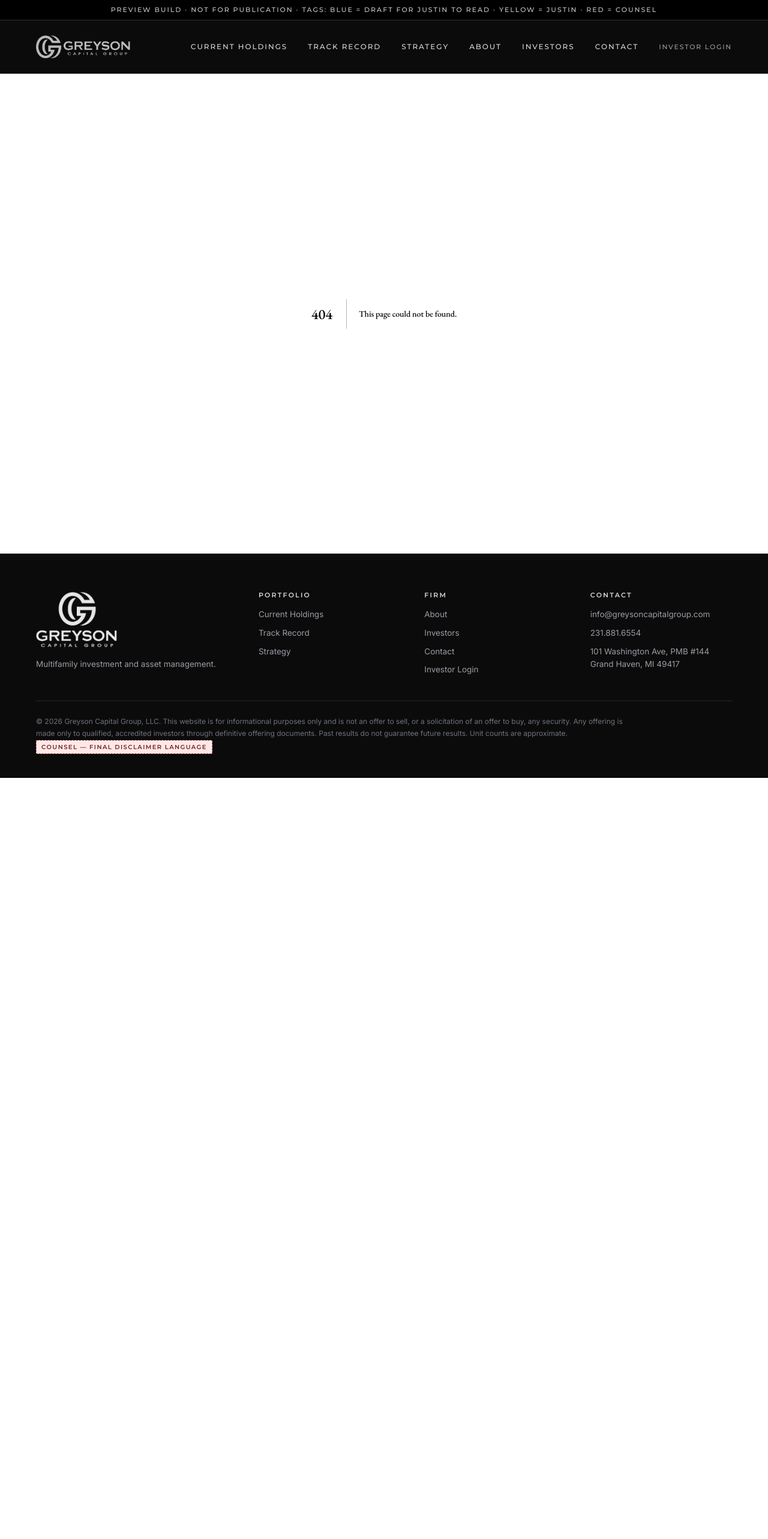
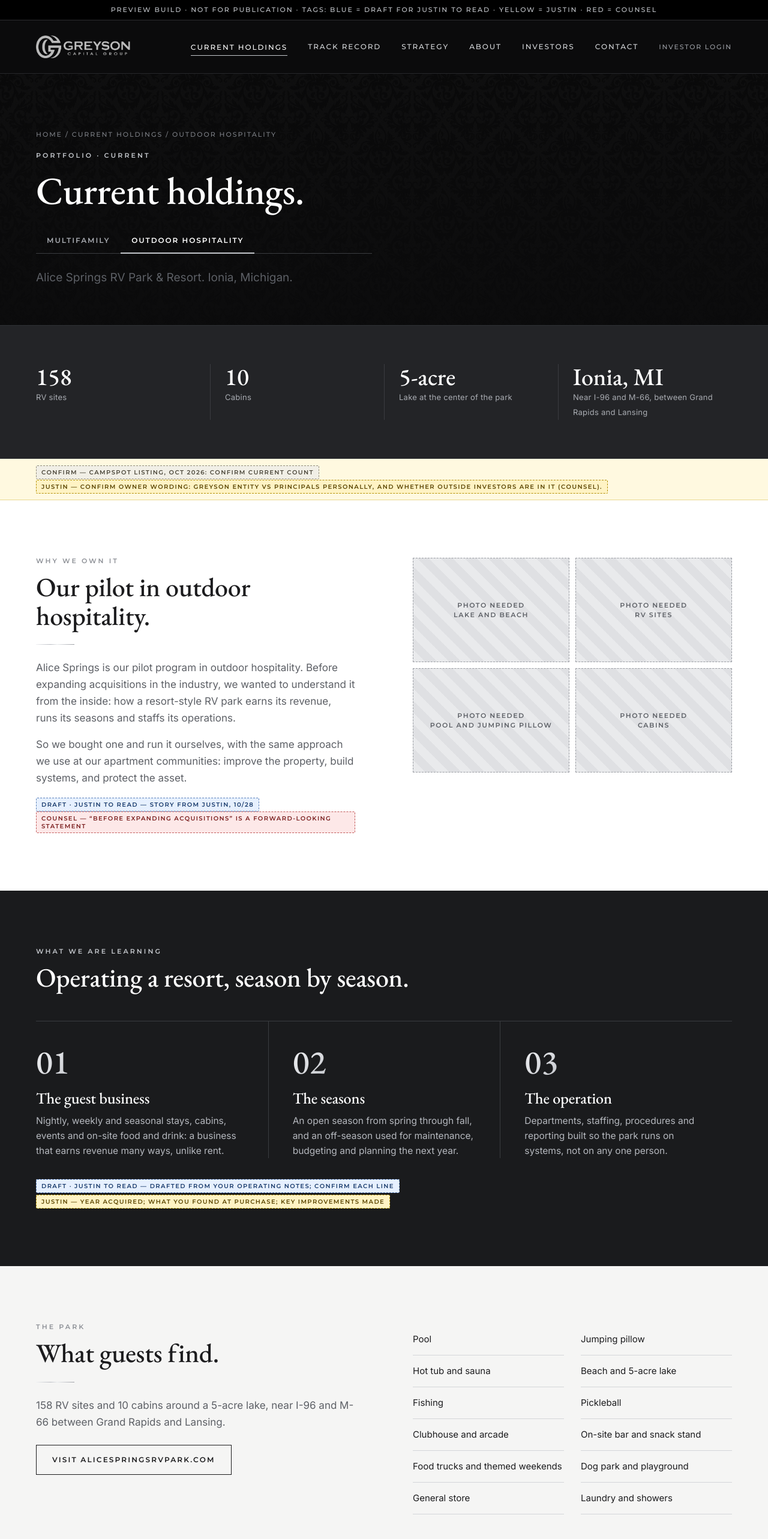
Before and after one commit to Greyson-Capital-Group/greysoncapitalgroup.com, a Next.js app: page /current-holdings/outdoor-hospitality in a window 1280 px wide. Before the commit this address had no page. Shown: the top 2566 px of the page at 60% size. Before the commit the page ends 1297 px from the top, so only its background shows below. Built offline with nearby package versions, Linux system fonts and the light colour scheme.

Commit message:
Current Holdings split into Multifamily and Outdoor Hospitality; Alice Springs story page; About 'Beyond multifamily'
Co-Authored-By: Claude Opus 5.5 <noreply@anthropic.com>
Claude-Session: https://claude.ai/code/session_014Xvw2MyEAiTkNBY6PzWLaJ

```diff
--- /dev/null
+++ b/app/current-holdings/outdoor-hospitality/page.tsx
@@ -0,0 +1,82 @@
+import { notFound } from 'next/navigation';
+import HoldingsTabs from '@/components/HoldingsTabs';
+import { Tag } from '@/components/Flags';
+import { aliceSprings as a, isVisible } from '@/lib/content';
+import { SCHEDULE_URL, SHOW_REVIEW_NOTES } from '@/data/site';
+
+export const metadata = {
+  title: 'Current Holdings · Outdoor Hospitality',
+  description: 'Alice Springs RV Park & Resort in Ionia, Michigan: our pilot in outdoor hospitality.',
+};
+
+// Facts: park listing (Campspot) and Pure Michigan listing, Oct 2026. Story: Justin, 2026-10-28.
+export default function OutdoorHospitalityPage() {
+  if (!isVisible('aliceSprings')) notFound();
+  const photoSlots = ['Lake and beach', 'RV sites', 'Pool and jumping pillow', 'Cabins'];
+  return (
+    <>
+      <section className="page-hero damask"><div className="wrap">
+        <div className="crumbs">Home / Current Holdings / Outdoor Hospitality</div><div className="eyebrow light">Portfolio · Current</div>
+        <h1>Current holdings.</h1>
+        <HoldingsTabs active="hospitality" />
+        <p className="lede">{a.name}. {a.location}.</p>
+      </div></section>
+
+      <section className="proof"><div className="wrap">
+        <div className="item"><strong>{a.rvSites}</strong><span>RV sites</span></div>
+        <div className="item"><strong>{a.cabins}</strong><span>Cabins</span></div>
+        <div className="item"><strong>5-acre</strong><span>Lake at the center of the park</span></div>
+        <div className="item"><strong>Ionia, MI</strong><span>{a.access}</span></div>
+      </div></section>
+      {SHOW_REVIEW_NOTES && (
+        <div className="review-strip"><div className="wrap">
+          <Tag kind="CONFIRM">{a.sitesSource}</Tag> <Tag kind="JUSTIN">{a.ownershipNote}</Tag>
+        </div></div>
+      )}
+
+      <section><div className="wrap split">
+        <div>
+          <div className="eyebrow">Why we own it</div><h2 style={{ marginTop: '14px' }}>Our pilot in outdoor hospitality.</h2><div className="rule"></div>
+          <p className="lede small">Alice Springs is our pilot program in outdoor hospitality. Before expanding acquisitions in the industry, we wanted to understand it from the inside: how a resort-style RV park earns its revenue, runs its seasons and staffs its operations.</p>
+          <p className="lede small" style={{ marginTop: '16px' }}>So we bought one and run it ourselves, with the same approach we use at our apartment communities: improve the property, build systems, and protect the asset.</p>
+          <p style={{ marginTop: '16px' }}><Tag kind="DRAFT">story from Justin, 10/28</Tag> <Tag kind="COUNSEL">“before expanding acquisitions” is a forward-looking statement</Tag></p>
+        </div>
+        <div className="gal">
+          {a.photos.length
+            ? a.photos.map((p: { src: string; alt: string }) => <div key={p.src}><img src={p.src} alt={p.alt} loading="lazy" /></div>)
+            : photoSlots.map((l) => (
+                <div key={l} className="ph32" style={{ position: 'relative' }}>
+                  {SHOW_REVIEW_NOTES
+                    ? <div className="placeholder"><span>Photo needed<br />{l}</span></div>
+                    : <div className="brand-block" role="img" aria-label={l}><img src="/img/logo_G_silver.png" alt="" /></div>}
+                </div>
+              ))}
+        </div>
+      </div></section>
+
+      <section className="dark"><div className="wrap">
+        <div className="eyebrow">What we are learning</div><h2 style={{ marginTop: '14px' }}>Operating a resort, season by season.</h2>
+        <div className="steps" style={{ marginTop: '48px' }}>
+          <div className="step"><div className="n">01</div><h3>The guest business</h3><p>Nightly, weekly and seasonal stays, cabins, events and on-site food and drink: a business that earns revenue many ways, unlike rent.</p></div>
+          <div className="step"><div className="n">02</div><h3>The seasons</h3><p>An open season from spring through fall, and an off-season used for maintenance, budgeting and planning the next year.</p></div>
+          <div className="step"><div className="n">03</div><h3>The operation</h3><p>Departments, staffing, procedures and reporting built so the park runs on systems, not on any one person.</p></div>
+        </div>
+        <p style={{ marginTop: '32px' }}><Tag kind="DRAFT">drafted from your operating notes; confirm each line</Tag> <Tag kind="JUSTIN">year acquired; what you found at purchase; key improvements made</Tag></p>
+      </div></section>
+
+      <section className="paper"><div className="wrap split">
+        <div><div className="eyebrow">The park</div><h2 style={{ marginTop: '14px' }}>What guests find.</h2><div className="rule"></div>
+          <p className="lede small">{a.rvSites} RV sites and {a.cabins} cabins around a 5-acre lake, near I-96 and M-66 between Grand Rapids and Lansing.</p>
+          <p style={{ marginTop: '24px' }}><a className="btn btn-outline" href={a.website} target="_blank" rel="noopener noreferrer">Visit alicespringsrvpark.com</a></p>
+        </div>
+        <ul className="amenity-list">{a.amenities.map((x: string) => <li key={x}>{x}</li>)}</ul>
+      </div></section>
+
+      <section className="cta-band black damask"><div className="wrap">
+        <div className="eyebrow light">Accredited investors</div><h2>Talk to us about what comes next.</h2>
+        <div className="btn-row"><a className="btn btn-silver" href="/investors#inquiry">Accredited Investor Inquiry</a><a className="btn btn-ghost" href={SCHEDULE_URL}>Schedule a Call</a></div>
+        <p className="secondary-link"><a href="/current-holdings">See our multifamily holdings →</a></p>
+      </div></section>
+    </>
+  );
+}
--- a/app/globals.css
+++ b/app/globals.css
@@ -363,3 +363,10 @@ code{font-size:.9em;background:#f1efe6;padding:1px 4px}
 .ledger-assets td.indent{padding-left:30px;color:var(--muted)}
 .ledger-assets tr.sub td.num{font-size:17px;color:var(--muted)}
 .ledger-assets tr.gated-row td{background:repeating-linear-gradient(135deg,rgba(240,210,122,.10) 0 8px,transparent 8px 16px)}
+.holdings-tabs{display:flex;gap:0;margin-top:28px;border-bottom:1px solid #3a3c40;max-width:560px}
+.holdings-tabs a{font:600 12px/1 var(--caps);letter-spacing:.16em;text-transform:uppercase;color:#a9acb2;padding:14px 18px;border-bottom:2px solid transparent;margin-bottom:-1px}
+.holdings-tabs a.on{color:#fff;border-bottom-color:var(--silver)}
+.holdings-tabs a:hover{color:#fff}
+.amenity-list{list-style:none;display:grid;grid-template-columns:1fr 1fr;gap:0 28px}
+.amenity-list li{padding:14px 0;border-bottom:1px solid #d4d6d9;font-size:15px}
+@media (max-width:760px){.holdings-tabs a{padding:12px 10px;font-size:11px}.amenity-list{grid-template-columns:1fr}}
--- a/components/Footer.tsx
+++ b/components/Footer.tsx
@@ -6,7 +6,7 @@ export default function Footer() {
     <footer className="site-footer"><div className="wrap">
       <div className="top">
         <div><img src="/img/logo_lockup_white.png" alt="Greyson Capital Group" /><p style={{ marginTop: 18, maxWidth: 300 }}>Multifamily investment and asset management.</p></div>
-        <div><h5>Portfolio</h5><ul><li><Link href="/current-holdings">Current Holdings</Link></li><li><Link href="/track-record">Track Record</Link></li><li><Link href="/strategy">Strategy</Link></li></ul></div>
+        <div><h5>Portfolio</h5><ul><li><Link href="/current-holdings">Multifamily</Link></li><li><Link href="/current-holdings/outdoor-hospitality">Outdoor Hospitality</Link></li><li><Link href="/track-record">Track Record</Link></li><li><Link href="/strategy">Strategy</Link></li></ul></div>
         <div><h5>Firm</h5><ul><li><Link href="/about">About</Link></li><li><Link href="/investors">Investors</Link></li><li><Link href="/contact">Contact</Link></li><li><a href={JUNIPER_URL}>Investor Login</a></li></ul></div>
         <div><h5>Contact</h5><ul><li><a href={`mailto:${CONTACT_EMAIL}`}>{CONTACT_EMAIL}</a></li><li><a href="tel:+12318816554">231.881.6554</a></li><li>101 Washington Ave, PMB #144<br />Grand Haven, MI 49417</li></ul></div>
       </div>
--- a/components/Header.tsx
+++ b/components/Header.tsx
@@ -18,7 +18,7 @@ export default function Header() {
         </button>
         <nav id="site-nav" className={open ? 'nav open' : 'nav'}>
           {NAV.map((n) => (
-            <Link key={n.href} href={n.href} className={path === n.href ? 'active' : ''} onClick={() => setOpen(false)}>
+            <Link key={n.href} href={n.href} className={path === n.href || path.startsWith(n.href + '/') ? 'active' : ''} onClick={() => setOpen(false)}>
               {n.label}
             </Link>
           ))}
--- /dev/null
+++ b/components/HoldingsTabs.tsx
@@ -0,0 +1,11 @@
+import Link from 'next/link';
+
+/** Sub-navigation for Current Holdings: Multifamily | Outdoor Hospitality. */
+export default function HoldingsTabs({ active }: { active: 'multifamily' | 'hospitality' }) {
+  return (
+    <nav className="holdings-tabs" aria-label="Current holdings">
+      <Link href="/current-holdings" className={active === 'multifamily' ? 'on' : ''} aria-current={active === 'multifamily' ? 'page' : undefined}>Multifamily</Link>
+      <Link href="/current-holdings/outdoor-hospitality" className={active === 'hospitality' ? 'on' : ''} aria-current={active === 'hospitality' ? 'page' : undefined}>Outdoor Hospitality</Link>
+    </nav>
+  );
+}
--- a/content/flags.json
+++ b/content/flags.json
@@ -6,7 +6,7 @@
   "irr": false,
   "woodmere": true,
   "ridgeway": true,
-  "aliceSprings": false,
+  "aliceSprings": true,
   "latestNews": true,
   "heroVariant": "A",
   "dealFinancials": false,
--- a/content/portfolio.json
+++ b/content/portfolio.json
@@ -282,13 +282,36 @@
   ],
   "aliceSprings": {
     "flag": "aliceSprings",
+    "slug": "outdoor-hospitality",
     "name": "Alice Springs RV Park & Resort",
-    "type": "Campground & hospitality",
+    "type": "Outdoor hospitality",
     "summary": "Greyson's principals also own and operate Alice Springs RV Park & Resort in Ionia, Michigan, using the same playbook as our apartments: improve the property, build systems, and protect the asset.",
+    "summaryTag": "DRAFT",
+    "ownershipNote": "Confirm owner wording: Greyson entity vs principals personally, and whether outside investors are in it (counsel).",
     "location": "Ionia, Michigan",
-    "sites": "",
-    "photos": [],
-    "summaryTag": "DRAFT"
+    "address": "5087 Alice Ct, Ionia, MI 48846",
+    "access": "Near I-96 and M-66, between Grand Rapids and Lansing",
+    "rvSites": 158,
+    "cabins": 10,
+    "sitesSource": "Campspot listing, Oct 2026: confirm current count",
+    "lake": "5-acre lake",
+    "season": "Spring through fall",
+    "amenities": [
+      "Pool",
+      "Jumping pillow",
+      "Hot tub and sauna",
+      "Beach and 5-acre lake",
+      "Fishing",
+      "Pickleball",
+      "Clubhouse and arcade",
+      "On-site bar and snack stand",
+      "Food trucks and themed weekends",
+      "Dog park and playground",
+      "General store",
+      "Laundry and showers"
+    ],
+    "website": "https://www.alicespringsrvpark.com/",
+    "photos": []
   },
   "_private": "IRRs, capital totals and the Woodmere/Ridgeway outcome wording are not in this public repo. They load at build time from the GREYSON_PRIVATE_CONTENT environment variable (see content/private.example.json)."
 }
```
Also changed, not shown: app/about/page.tsx (+8 -0 lines), app/current-holdings/page.tsx (+4 -17 lines).
